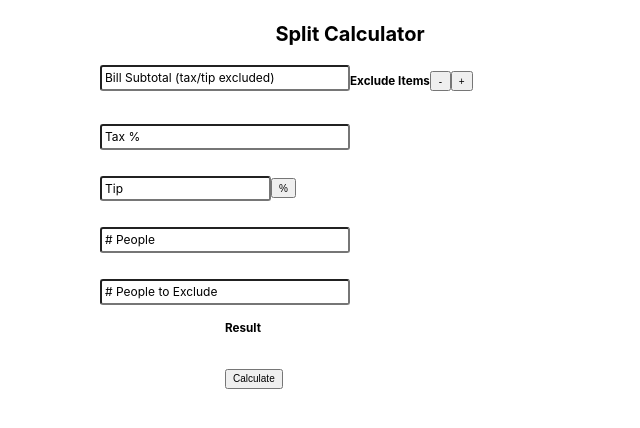
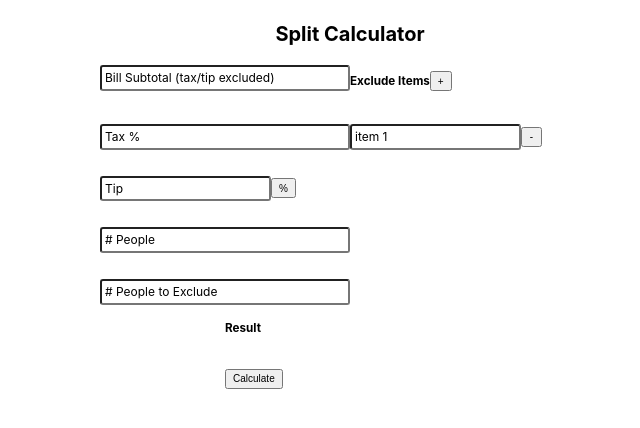
Before and after one commit to vt1022/split-bill, a React (Create React App) app: page / in a window 1280 px wide. Shown: the top 428 px of the page, without its empty margins (290-930 px from the left). Built offline with nearby package versions, Linux system fonts and the light colour scheme.

Commit message:
fixed input dynamic exlude items logic

```diff
--- a/src/App.js
+++ b/src/App.js
@@ -2,7 +2,7 @@ import React, { useState } from 'react'
 import './App.css'
 import { StyledCalculate, Button, Flex, Grid, Wrapper, StyledApp } from './AppStyled'
 import ExcludeItems from './components/ExcludeItems'
-import FlyingLabelInput from './components/FlyingLabelInput'
+import FlyingLabelInput, { Input } from './components/FlyingLabelInput'
 import Total from './components/Total'
 
 /*
@@ -26,29 +26,26 @@ function App() {
     /**********************************/
 
     /*** variables for ExcludeItems ***/
-    const [numberOfItems, setNumberOfItems] = useState([])
-    const [excludeItemsPrices, setExcludeItemsPrices] = useState([])
+    const [excludeItems, setExcludeItems] = useState([''])
 
-    const excludeItemsBtnHandler = (e, action) => {
+    const excludeItemsBtnHandler = (e, action, idx = 0) => {
         e.target.blur()
-        const lastItem = prevState => prevState[prevState.length - 1]
+
         switch (action) {
             case 'add':
-                setNumberOfItems(prevState => [...prevState, lastItem(prevState) + 1 || 0])
+                setExcludeItems(prevState => [...prevState, ''])
                 return
             case 'remove':
-                if (numberOfItems.length > 0) {
-                    setNumberOfItems(prevState => prevState.filter(item => item !== lastItem(prevState)))
-                    setExcludeItemsPrices(prevState => prevState.filter(item => item !== lastItem(prevState)))
-                }
+                const list = [...excludeItems]
+                list.splice(idx, 1)
+                setExcludeItems(list)
                 return
         }
     }
     const excludeItemChangeHandler = (e, idx) => {
-        setExcludeItemsPrices(prevState => {
-            prevState[idx] = e.target.value
-            return prevState
-        })
+        const list = [...excludeItems]
+        list[idx] = e.target.value
+        setExcludeItems(list)
     }
     /**********************************/
 
@@ -56,8 +53,11 @@ function App() {
     const [result, setResult] = useState(null)
     const calculateResult = () => {
         // if (subtotal === '' || totalPeople === '') return
-
-        const sumOfExcludeItems = excludeItemsPrices.reduce((a, b) => parseFloat(a) + parseFloat(b), 0)
+        // if exclude item prices are '', then treat it as 0
+        const sumOfExcludeItems = excludeItems.reduce(
+            (a, b) => (a === '' ? parseFloat(b) : b === '' ? parseFloat(a) : parseFloat(a) + parseFloat(b)),
+            0
+        )
 
         const finalTip = tipUnit === '$' || tip <= 0 ? tip : subtotal * (1 + tax / 100) * (1 + tip / 100) - subtotal
 
@@ -116,9 +116,8 @@ function App() {
                 </Grid>
                 <Grid variant='exclude-items'>
                     <ExcludeItems
-                        excludeItemsPrices={excludeItemsPrices}
+                        excludeItems={excludeItems}
                         itemPriceChangeHandler={excludeItemChangeHandler}
-                        numberOfItems={numberOfItems}
                         addRemoveBtnHandler={excludeItemsBtnHandler}
                     />
                 </Grid>
--- a/src/components/ExcludeItems.js
+++ b/src/components/ExcludeItems.js
@@ -1,6 +1,6 @@
 import React from 'react'
 import styled from 'styled-components'
-import { Button, Grid } from '../AppStyled'
+import { Button, Flex } from '../AppStyled'
 import { Input, Label, StyledFlyingLabelInput } from './FlyingLabelInput'
 
 const StyledExcludeItems = styled.div`
@@ -8,47 +8,48 @@ const StyledExcludeItems = styled.div`
     align-items: center;
 `
 
-export default function ExcludeItems({ excludeItemsPrices, itemPriceChangeHandler, numberOfItems, addRemoveBtnHandler }) {
+export default function ExcludeItems({
+    excludeItems,
+    itemPriceChangeHandler,
+    addRemoveBtnHandler
+}) {
     const isNumberKey = e => {
         const charCode = e.which ? e.which : e.keyCode
         if (charCode > 31 && (charCode < 48 || charCode > 57) && charCode !== 46) e.preventDefault()
     }
 
-    const ExcludeItem = ({ idx }) => {
     return (
+        <>
+            <StyledExcludeItems>
+                <h3>Exclude Items</h3>
+                <Button className='btn--add btn' onClick={e => addRemoveBtnHandler(e, 'add')}>
+                    +
+                </Button>
+            </StyledExcludeItems>
+            {excludeItems.map((item, idx) => (
+                <Flex key={idx}>
                     <StyledFlyingLabelInput>
                         <Input
                             className={`flying-label-item__input hide-arrows`}
                             type='number'
                             name={`exclude-item-${idx}`}
                             id={`exclude-item-${idx}`}
-                    value={excludeItemsPrices[idx]}
+                            value={item}
                             onChange={e => itemPriceChangeHandler(e, idx)}
                             onClick={e => e.target.select()}
                             onKeyPress={isNumberKey}
                             min='0'
                             pattern='[0-9]+'
+                            required
                         />
-                <Label className='flying-label-item__label' htmlFor={`exclude-item-${idx}`} value={excludeItemsPrices[idx]}>
+                        <Label className='flying-label-item__label' htmlFor={`exclude-item-${idx}`} value={item}>
                             item {idx + 1}
                         </Label>
                     </StyledFlyingLabelInput>
-        )
-    }
-
-    return (
-        <>
-            <StyledExcludeItems>
-                <h3>Exclude Items</h3>
-                <Button className='btn--remove btn' onClick={e => addRemoveBtnHandler(e, 'remove')}>
+                    <Button className='btn--remove btn' onClick={e => addRemoveBtnHandler(e, 'remove', idx)}>
                         -
                     </Button>
-                <Button className='btn--add btn' onClick={e => addRemoveBtnHandler(e, 'add')}>
-                    +
-                </Button>
-            </StyledExcludeItems>
-            {numberOfItems.map((item, idx) => (
-                <ExcludeItem key={idx} idx={idx} />
+                </Flex>
             ))}
         </>
     )
--- a/src/components/FlyingLabelInput.js
+++ b/src/components/FlyingLabelInput.js
@@ -10,7 +10,7 @@ const color1 = '#fff'
 export const sharedLabelInput = css`
     border-radius: 3px;
     font-size: 12px;
-    transition: all 0.3s ease-in;
+    transition: all 0.2s ease-in;
 `
 
 export const validLabel = css`
```
Lines whose indentation alone changed are shown as unchanged.
